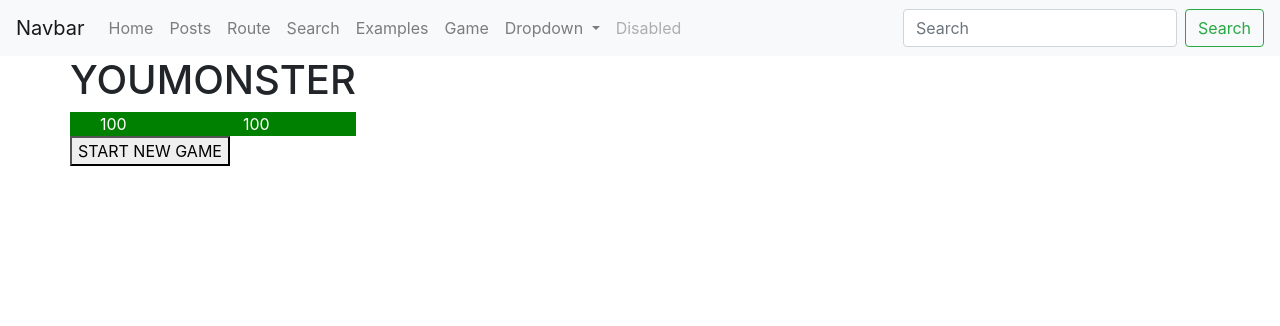
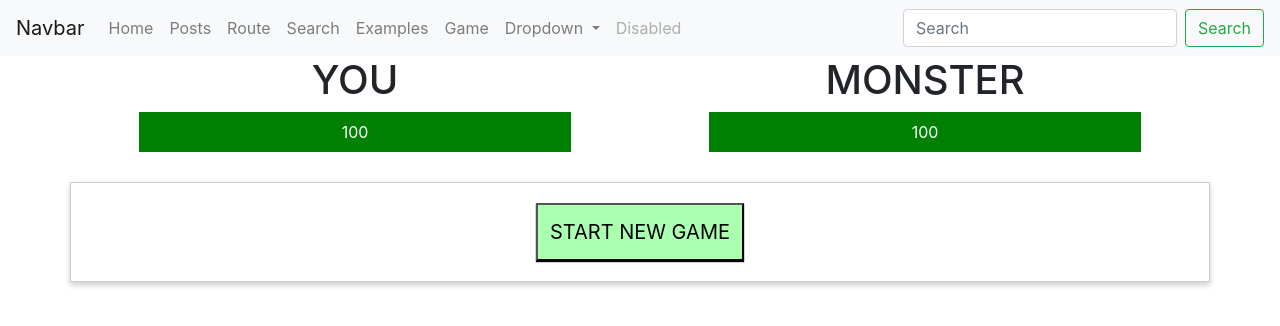
Before and after one commit to aderbalfarias/learning-vue, a Vue app: page /#/game in a window 1280 px wide. Shown: the top 326 px of the page. Built offline with nearby package versions, Linux system fonts and the light colour scheme; what vue-resource would draw is missing.

Commit message:
Inlcuding style for the game

```diff
--- a/src/components/Game.vue
+++ b/src/components/Game.vue
@@ -1,22 +1,22 @@
 <template>
 <div>
-   <section class="row">
-        <div class="small-6 columns">
+   <section class="row text-center">
+        <div class="col-md-6 columns">
             <h1 class="text-center">YOU</h1>
             <div class="healthbar">
                 <div
-                        class="healthbar text-center"
+                        class="healthbar text-center pt-2"
                         style="background-color: green; margin: 0; color: white;"
                         :style="{width: playerHealth + '%'}">
                     {{ playerHealth }}
                 </div>
             </div>
         </div>
-        <div class="small-6 columns">
+        <div class="col-md-6">
             <h1 class="text-center">MONSTER</h1>
             <div class="healthbar">
                 <div
-                        class="healthbar text-center"
+                        class="healthbar text-center pt-2"
                         style="background-color: green; margin: 0; color: white;"
                         :style="{width: monsterHealth + '%'}">
                     {{ monsterHealth }}
@@ -25,12 +25,12 @@
         </div>
     </section>
     <section class="row controls" v-if="!gameIsRunning">
-        <div class="small-12 columns">
+        <div class="col-md-12 columns">
             <button id="start-game" @click="startGame">START NEW GAME</button>
         </div>
     </section>
     <section class="row controls" v-else>
-        <div class="small-12 columns">
+        <div class="col-md-12 columns">
             <button id="attack" @click="attack">ATTACK</button>
             <button id="special-attack" @click="specialAttack">SPECIAL ATTACK</button>
             <button id="heal" @click="heal">HEAL</button>
@@ -38,7 +38,7 @@
         </div>
     </section>
     <section class="row log" v-if="turns.length > 0">
-        <div class="small-12 columns">
+        <div class="col-md-12 columns">
             <ul>
                 <li v-for="turn in turns" :key="turn"
                     :class="{'player-turn': turn.isPlayer, 'monster-turn': !turn.isPlayer}">
@@ -143,4 +143,5 @@ export default {
 </script>
 
 <style scoped>
+@import "../css/game.css";
 </style>
--- /dev/null
+++ b/src/css/game.css
@@ -0,0 +1,94 @@
+.text-center {
+    text-align: center;
+}
+
+.healthbar {
+    width: 80%;
+    height: 40px;
+    background-color: #eee;
+    margin: auto;
+    transition: width 500ms;
+}
+
+.controls, .log {
+    margin-top: 30px;
+    text-align: center;
+    padding: 10px;
+    border: 1px solid #ccc;
+    box-shadow: 0px 3px 6px #ccc;
+}
+
+.turn {
+    margin-top: 20px;
+    margin-bottom: 20px;
+    font-weight: bold;
+    font-size: 22px;
+}
+
+.log ul {
+    list-style: none;
+    font-weight: bold;
+    text-transform: uppercase;
+}
+
+.log ul li {
+    margin: 5px;
+}
+
+.log ul .player-turn {
+    color: blue;
+    background-color: #e4e8ff;
+}
+
+.log ul .monster-turn {
+    color: red;
+    background-color: #ffc0c1;
+}
+
+button {
+    font-size: 20px;
+    background-color: #eee;
+    padding: 12px;
+    box-shadow: 0 1px 1px black;
+    margin: 10px;
+}
+
+#start-game {
+    background-color: #aaffb0;
+}
+
+#start-game:hover {
+    background-color: #76ff7e;
+}
+
+#attack {
+    background-color: #ff7367;
+}
+
+#attack:hover {
+    background-color: #ff3f43;
+}
+
+#special-attack {
+    background-color: #ffaf4f;
+}
+
+#special-attack:hover {
+    background-color: #ff9a2b;
+}
+
+#heal {
+    background-color: #aaffb0;
+}
+
+#heal:hover {
+    background-color: #76ff7e;
+}
+
+#give-up {
+    background-color: #ffffff;
+}
+
+#give-up:hover {
+    background-color: #c7c7c7;
+}
```
